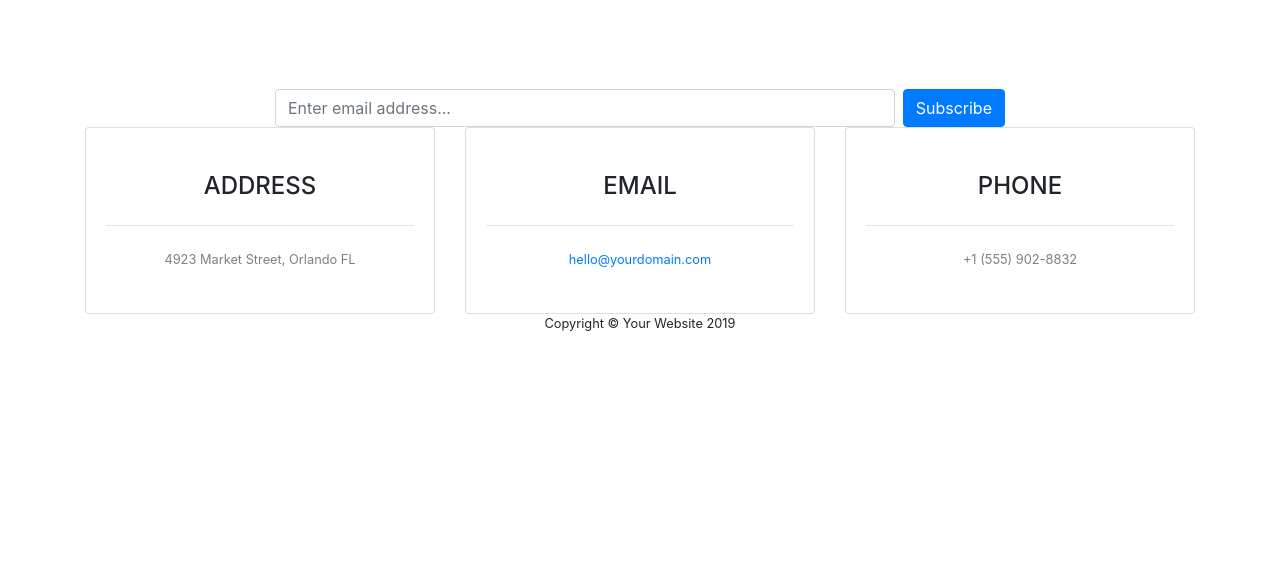
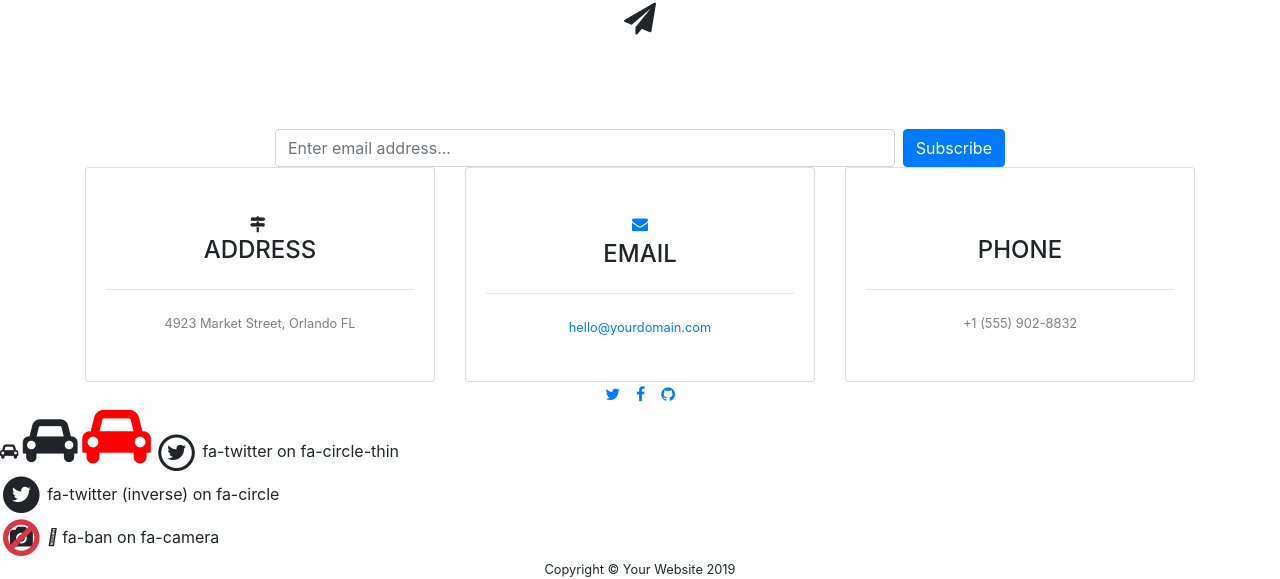
Before and after one commit to samathaluca/lazycamp, a Django app: page / in a window 1280 px wide. Shown: the part 347-926 px from the top of the page. Before the commit the page ends 678 px from the top, so only its background shows below. Run offline with Django 3.2, Linux system fonts and the light colour scheme; some libraries are stand-ins or nearby versions.

Commit message:
font awesome set up

```diff
--- a/templates/base.html
+++ b/templates/base.html
@@ -7,8 +7,7 @@
     <meta http-equiv="X-UA-Compatible" content="ie=edge">
         <!-- Bootstrap CSS -->
     <link rel="stylesheet" href="https://stackpath.bootstrapcdn.com/bootstrap/4.3.1/css/bootstrap.min.css" integrity="sha384-ggOyR0iXCbMQv3Xipma34MD+dH/1fQ784/j6cY/iJTQUOhcWr7x9JvoRxT2MZw1T" crossorigin="anonymous">
-
-
+    <link rel="stylesheet" href="https://cdnjs.cloudflare.com/ajax/libs/font-awesome/4.7.0/css/font-awesome.min.css">
     <title>WHERE TONIGHT?</title>
 </head>
 <body>
--- a/templates/partials/_contact.html
+++ b/templates/partials/_contact.html
@@ -4,7 +4,7 @@
       <div class="row">
         <div class="col-md-10 col-lg-8 mx-auto text-center">
 
-          <i class="far fa-paper-plane fa-2x mb-2 text-white"></i>
+          <i class="fa fa-paper-plane fa-2x mb-2 text-blue"></i>
           <h2 class="text-white mb-5">Subscribe to receive updates!</h2>
 
           <form class="form-inline d-flex">
@@ -26,7 +26,10 @@
         <div class="col-md-4 mb-3 mb-md-0">
           <div class="card py-4 h-100">
             <div class="card-body text-center">
-              <i class="fas fa-map-marked-alt text-primary mb-2"></i>
+                <!-- <i class="fad fa-map-marked-alt"></i> -->
+                <i class="fa fa-map-signs"></i>
+                <i class="fa fa-map-marked-alt text-primary mb-2"></i>
+              <!-- <i class="fa fa-map-marked-alt text-blue mb-2"></i> -->
               <h4 class="text-uppercase m-0">Address</h4>
               <hr class="my-4">
               <div class="small text-black-50">4923 Market Street, Orlando FL</div>
@@ -37,7 +40,7 @@
         <div class="col-md-4 mb-3 mb-md-0">
           <div class="card py-4 h-100">
             <div class="card-body text-center">
-              <i class="fas fa-envelope text-primary mb-2"></i>
+              <i class="fa fa-envelope text-primary mb-2"></i>
               <h4 class="text-uppercase m-0">Email</h4>
               <hr class="my-4">
               <div class="small text-black-50">
@@ -50,7 +53,7 @@
         <div class="col-md-4 mb-3 mb-md-0">
           <div class="card py-4 h-100">
             <div class="card-body text-center">
-              <i class="fas fa-mobile-alt text-primary mb-2"></i>
+              <i class="fa fa-mobile-alt text-primary mb-2"></i>
               <h4 class="text-uppercase m-0">Phone</h4>
               <hr class="my-4">
               <div class="small text-black-50">+1 (555) 902-8832</div>
@@ -61,15 +64,37 @@
 
       <div class="social d-flex justify-content-center">
         <a href="#" class="mx-2">
-          <i class="fab fa-twitter"></i>
+          <i class="fa fa-twitter"></i>
         </a>
         <a href="#" class="mx-2">
-          <i class="fab fa-facebook-f"></i>
+          <i class="fa fa-facebook-f"></i>
         </a>
         <a href="#" class="mx-2">
-          <i class="fab fa-github"></i>
+          <i class="fa fa-github"></i>
         </a>
       </div>
 
     </div>
+    <i class="fa fa-car"></i>
+<i class="fa fa-car" style="font-size:48px;"></i>
+<i class="fa fa-car" style="font-size:60px;color:red;"></i>
+<span class="fa-stack fa-lg">
+  <i class="fa fa-circle-thin fa-stack-2x"></i>
+  <i class="fa fa-twitter fa-stack-1x"></i>
+</span>
+fa-twitter on fa-circle-thin<br>
+
+<span class="fa-stack fa-lg">
+  <i class="fa fa-circle fa-stack-2x"></i>
+  <i class="fa fa-twitter fa-stack-1x fa-inverse"></i>
+</span>
+fa-twitter (inverse) on fa-circle<br>
+
+<span class="fa-stack fa-lg">
+  <i class="fa fa-camera fa-stack-1x"></i>
+  <i class="fa fa-ban fa-stack-2x text-danger" style="color:red;"></i>
+</span>
+
+<i class="fab fa-facebook-f"></i>
+fa-ban on fa-camera
   </section>
```
